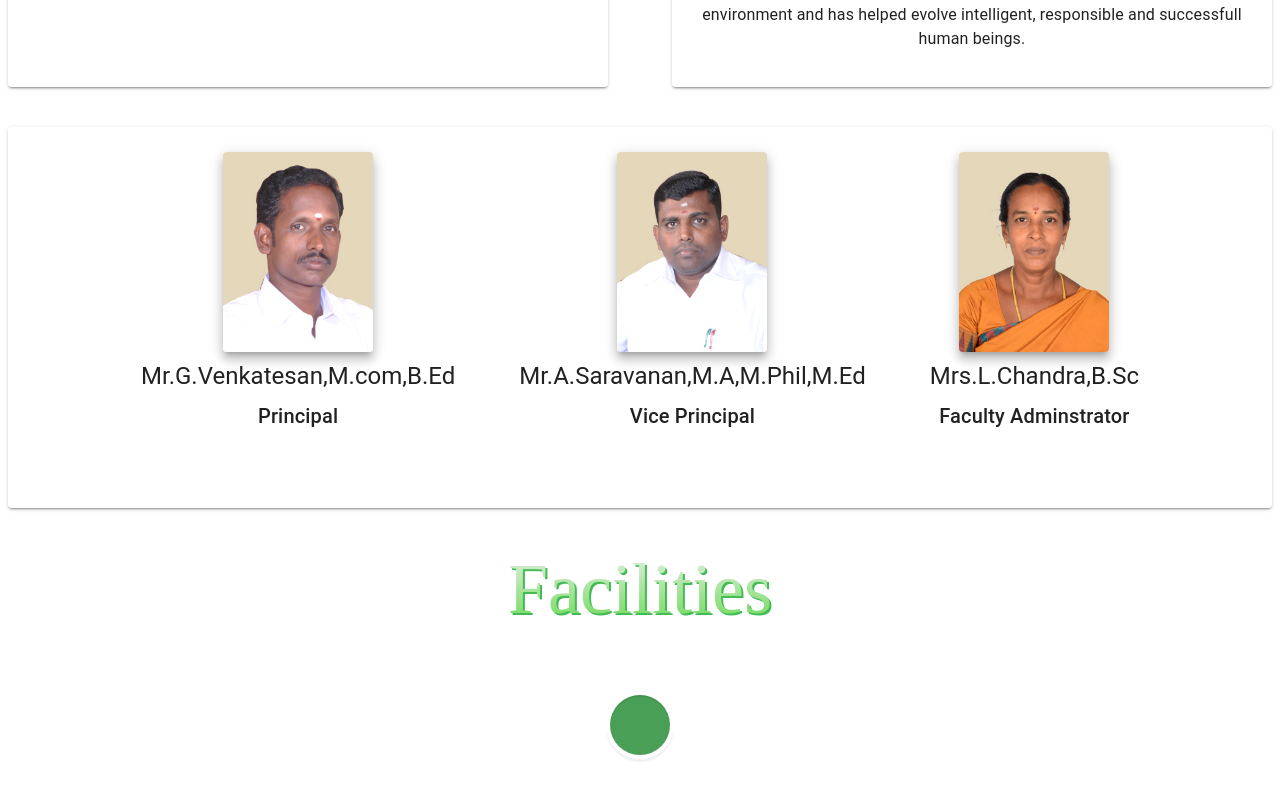
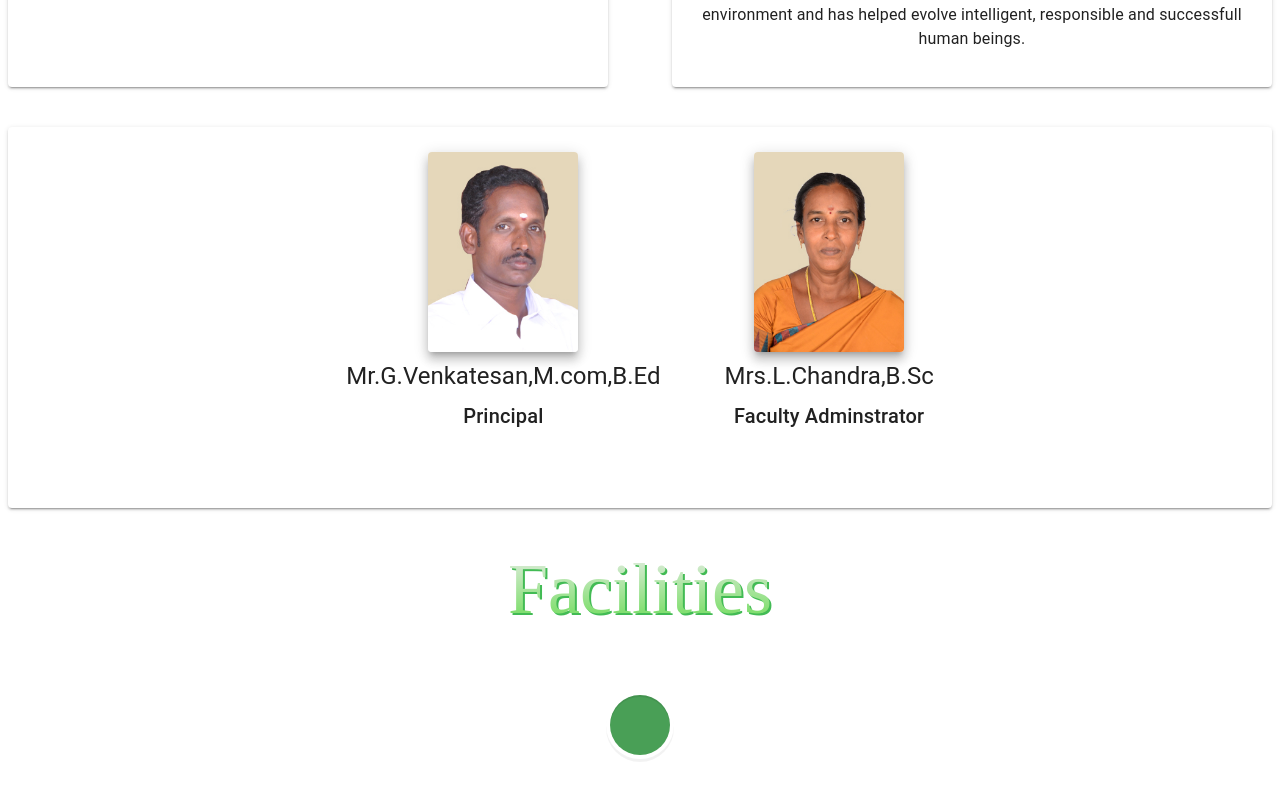
Before and after one commit to mallikarjuna-sharma/starline-school, a React app: page / in a window 1280 px wide. Shown: the part 4280-5080 px from the top of the page. Built offline with nearby package versions, Linux system fonts and the light colour scheme.

Commit message:
Remove VP

```diff
--- a/src/AboutUsCard.js
+++ b/src/AboutUsCard.js
@@ -6,7 +6,6 @@ import Chairman from "./assests/Chairman.jpg";
 import Secretary from "./assests/Secretary.jpg";
 import Principal from "./assests/Principal.jpg";
 
-import VicePrincipal from "./assests/Vice-Principal.jpg";
 import FacultyAdminstrator from "./assests/Faculty_Adminstrator.jpg";
 
 const ImgStyle = {
@@ -141,27 +140,6 @@ function AboutUsCard() {
                     <Grid container justify="center" >
                       <Card raised style={CardStyles}>
                         {" "}
-                        <img src={VicePrincipal} style={ImgStyle} />
-                      </Card>
-                      </Grid>
-                    </Grid>
-                    <Grid item style={{ textAlign: "center" }}>
-                      <Typography variant={"h5"}>
-                        Mr.A.Saravanan,M.A,M.Phil,M.Ed
-                      </Typography>
-                    </Grid>
-                    <Grid item style={{ textAlign: "center" }}>
-                      <Typography variant={"h6"}>Vice Principal</Typography>
-                    </Grid>
-                  </Grid>
-                </Grid>
-
-                <Grid item>
-                  <Grid container spacing={1} direction="column">
-                    <Grid item md={12} lg={12}>
-                    <Grid container justify="center" >
-                      <Card raised style={CardStyles}>
-                        {" "}
                         <img src={FacultyAdminstrator} style={ImgStyle} />
                       </Card>
                       </Grid>
```
